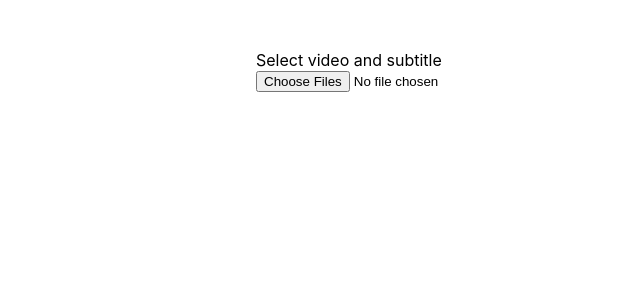
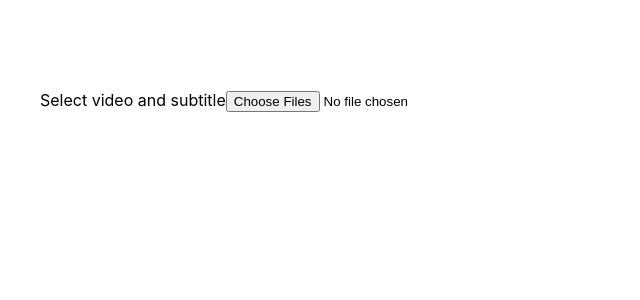
Before and after one commit to cortinaluis/subsdude-web, a Next.js app: page / in a window 1280 px wide. Shown: the top 300 px of the page, without its empty margins (0-640 px from the left). Built offline with nearby package versions, Linux system fonts and the light colour scheme.

Commit message:
style: change page margins

```diff
--- a/styles/Home.module.scss
+++ b/styles/Home.module.scss
@@ -2,11 +2,11 @@
 }
 
 .main {
-    margin: 10%;
+    margin: 10% 5%;
 }
 
 @media (min-width: 1024px) {
     .main {
-        margin: 5vh 20vw;
+        margin: 10vh 5vh;
     }
 }
```
